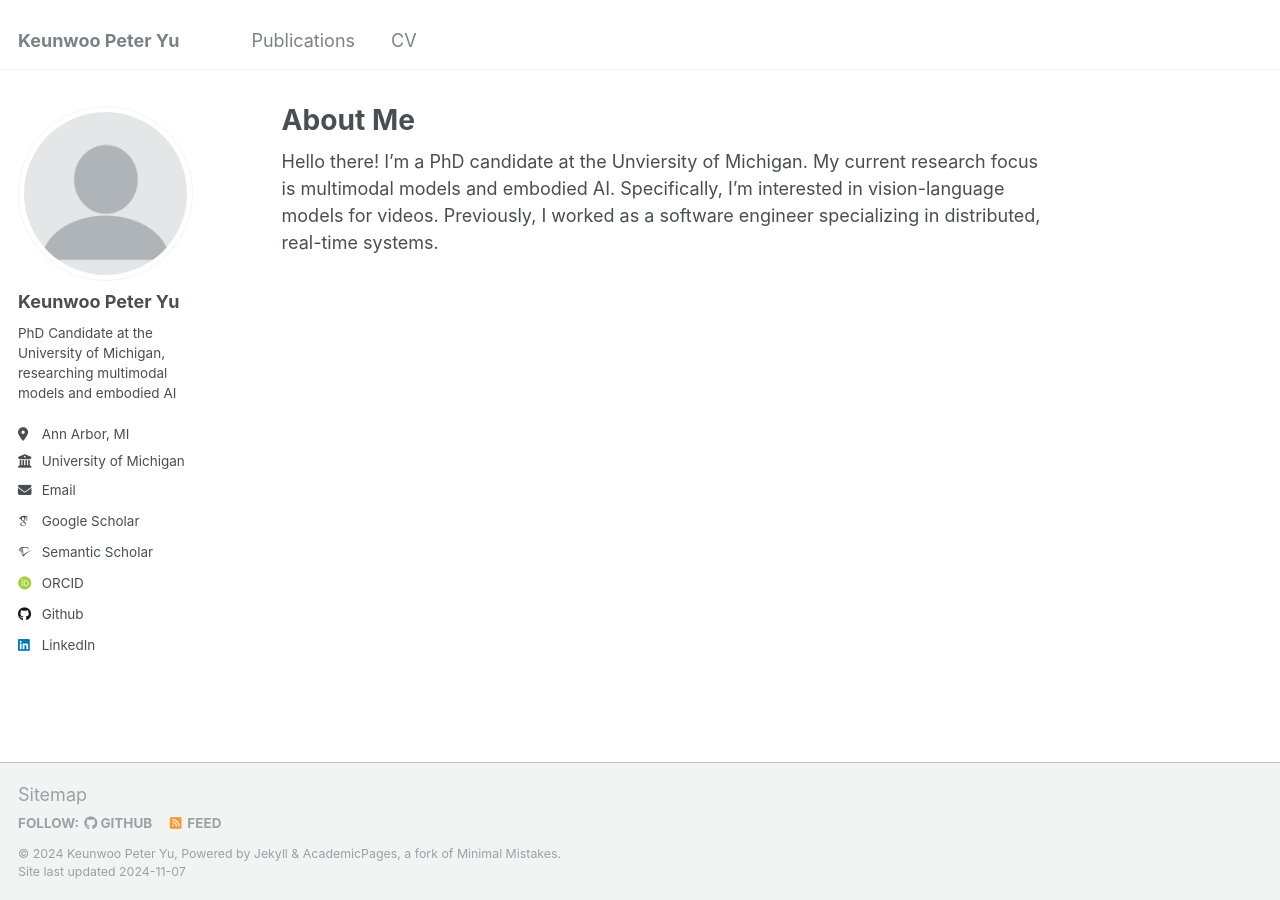
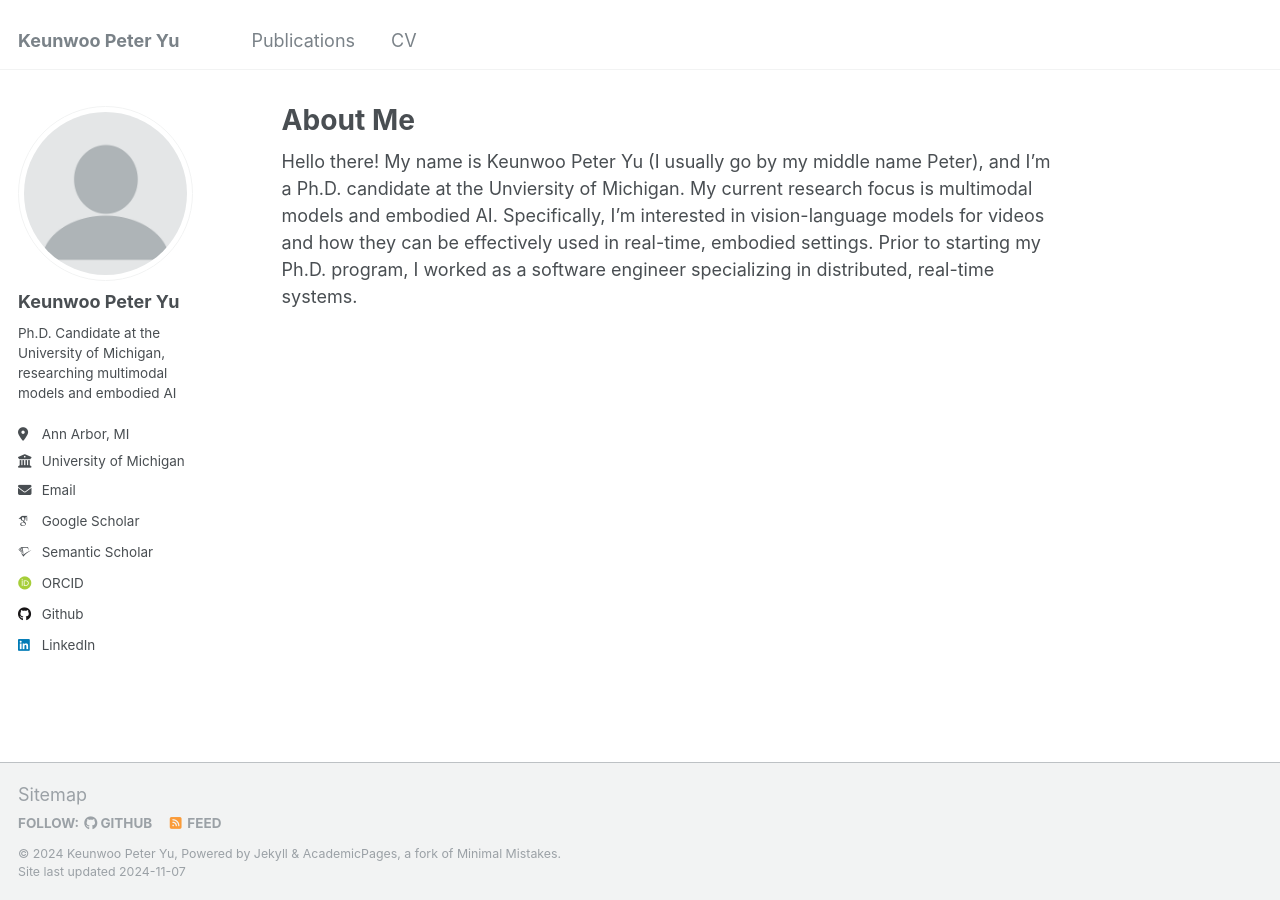
Before and after one commit to yukw777/yukw777.github.io, a Jekyll site: the page built from _pages/about.md, in a window 1280 px wide. Built offline with Jekyll 4.4.1, drawn with Linux system fonts in a browser that asks for light colours; some web fonts are replaced.

Commit message:
Update about me content

```diff
--- a/_config.yml
+++ b/_config.yml
@@ -11,7 +11,7 @@ locale: "en-US"
 title: "Keunwoo Peter Yu"
 title_separator: "-"
 name: &name "Keunwoo Peter Yu"
-description: &description "PhD Candidate at the University of Michigan"
+description: &description "Ph.D. Candidate at the University of Michigan"
 url: https://yukw777.github.io # the base hostname & protocol for your site e.g. "https://mmistakes.github.io"
 baseurl: "" # the subpath of your site, e.g. "/blog"
 repository: "yukw777/yukw777.github.io"
@@ -24,7 +24,7 @@ author:
   avatar: "profile.png"
   name: "Keunwoo Peter Yu"
   pronouns: # example: "she/her"
-  bio: "PhD Candidate at the University of Michigan, researching multimodal models and embodied AI"
+  bio: "Ph.D. Candidate at the University of Michigan, researching multimodal models and embodied AI"
   location: "Ann Arbor, MI"
   employer: "University of Michigan"
   uri: # URL
--- a/_pages/about.md
+++ b/_pages/about.md
@@ -7,4 +7,4 @@ redirect_from:
   - /about.html
 ---
 
-Hello there! I'm a PhD candidate at the Unviersity of Michigan. My current research focus is multimodal models and embodied AI. Specifically, I'm interested in vision-language models for videos. Previously, I worked as a software engineer specializing in distributed, real-time systems.
+Hello there! My name is Keunwoo Peter Yu (I usually go by my middle name Peter), and I'm a Ph.D. candidate at the Unviersity of Michigan. My current research focus is multimodal models and embodied AI. Specifically, I'm interested in vision-language models for videos and how they can be effectively used in real-time, embodied settings. Prior to starting my Ph.D. program, I worked as a software engineer specializing in distributed, real-time systems.
```
